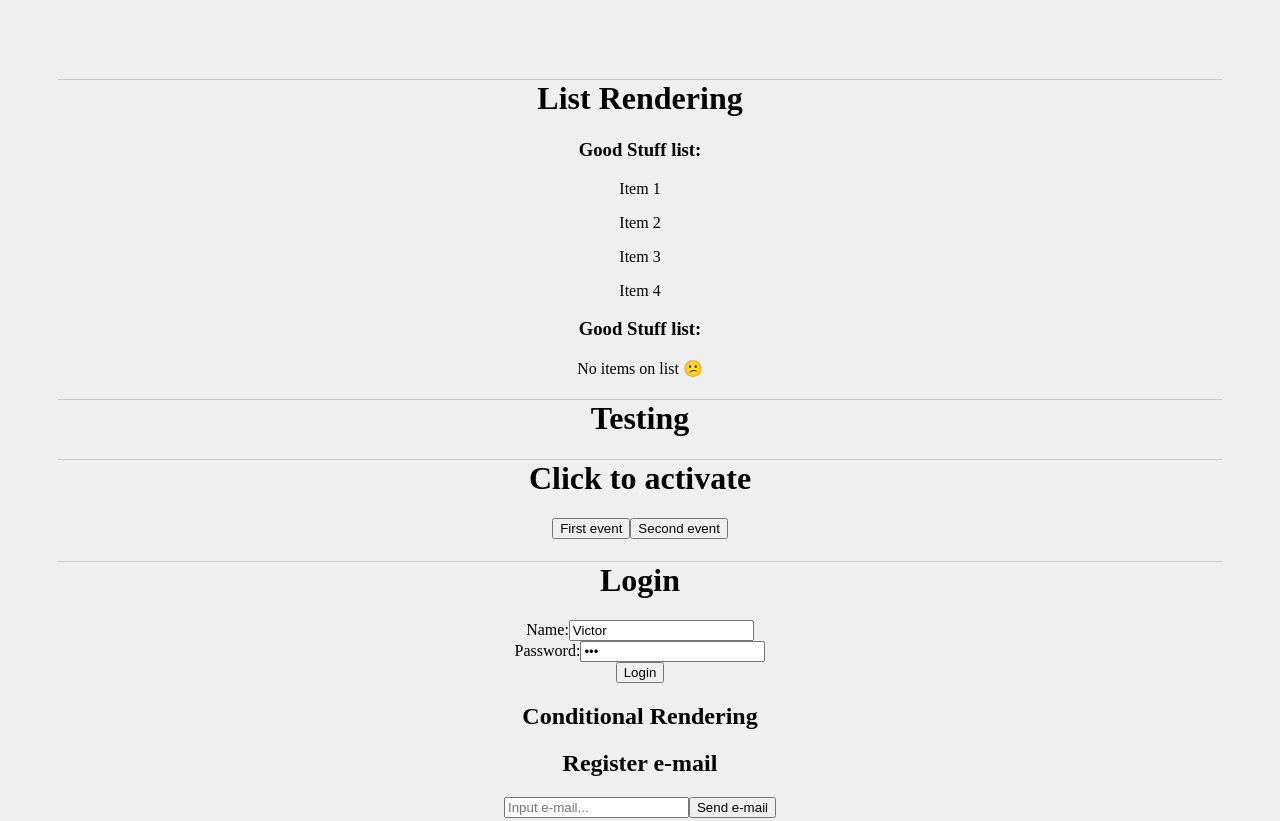
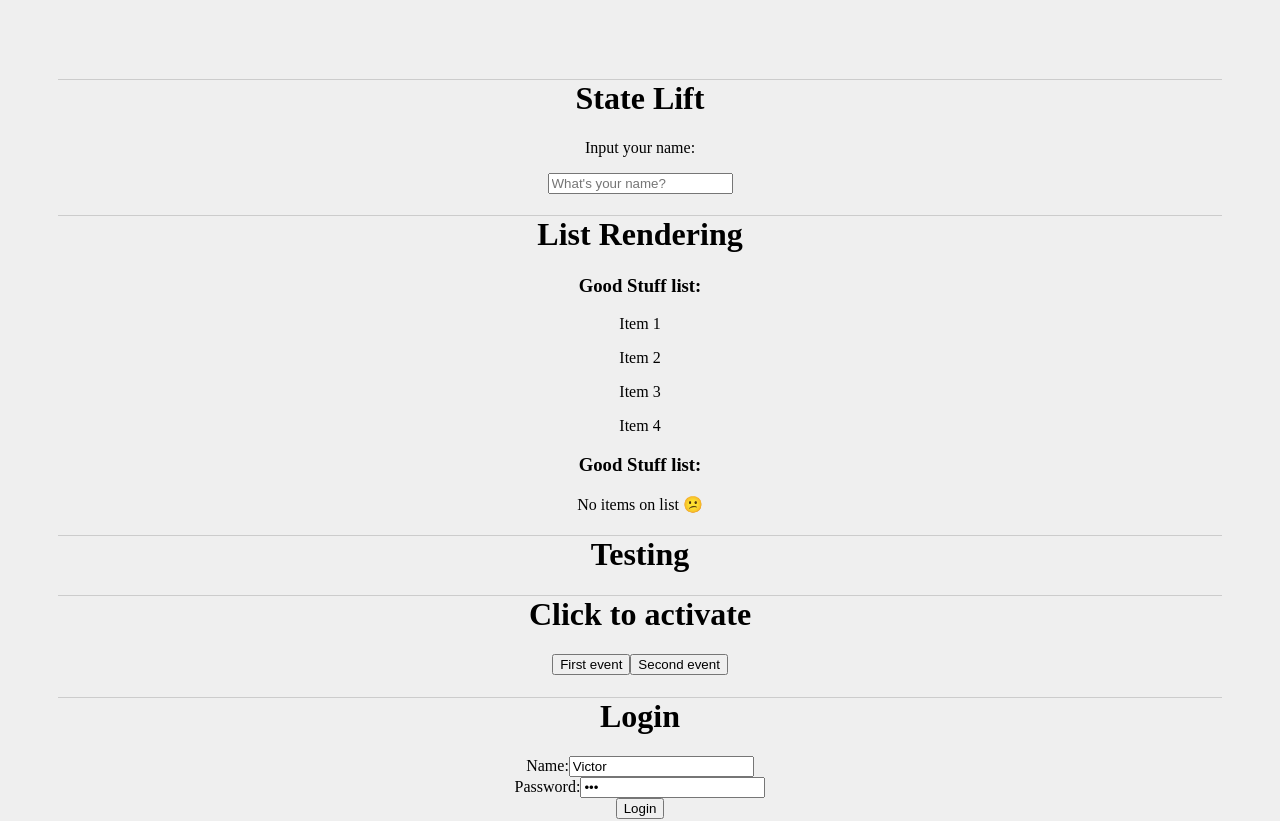
Before and after one commit to vcanedo/first-react-project, a React (Create React App) app: page / in a window 1280 px wide. Shown: the top 821 px of the page. Built offline with nearby package versions, Linux system fonts and the light colour scheme.

Commit message:
added state lift usage on name input

```diff
--- a/src/App.js
+++ b/src/App.js
@@ -8,10 +8,12 @@ import Event from './components/Event';
 import Form from './components/Form';
 import Conditional from './components/Conditional';
 import OtherList from './components/OtherList';
+import { useState } from 'react';
+import YourName from './components/YourName';
 
 const App= () => {
-  const name = "teste";
-  const newName = name.toUpperCase();
+  const [name, setName] = useState();
+  // const newName = name.toUpperCase();
   const img = "https://image.cachorrogato.com.br/thumb/1200/630/1/imagens/original/imagem858.jpg"
 
   const sum = (a, b) => {
@@ -23,6 +25,11 @@ const App= () => {
 
   return (
     <div className="App">
+      <h1>State Lift</h1>
+
+      <YourName setName={setName} />
+      {name}
+
       <h1>List Rendering</h1>
 
       <OtherList items={myItems} />
--- /dev/null
+++ b/src/components/YourName.js
@@ -0,0 +1,11 @@
+const YourName = ({ setName }) => {
+
+  return (
+    <div>
+      <p>Input your name:</p>
+      <input type="text" placeholder="What's your name?" onChange={(e) => setName(e.target.value)}/>
+    </div>
+  )
+}
+
+export default YourName;
```
